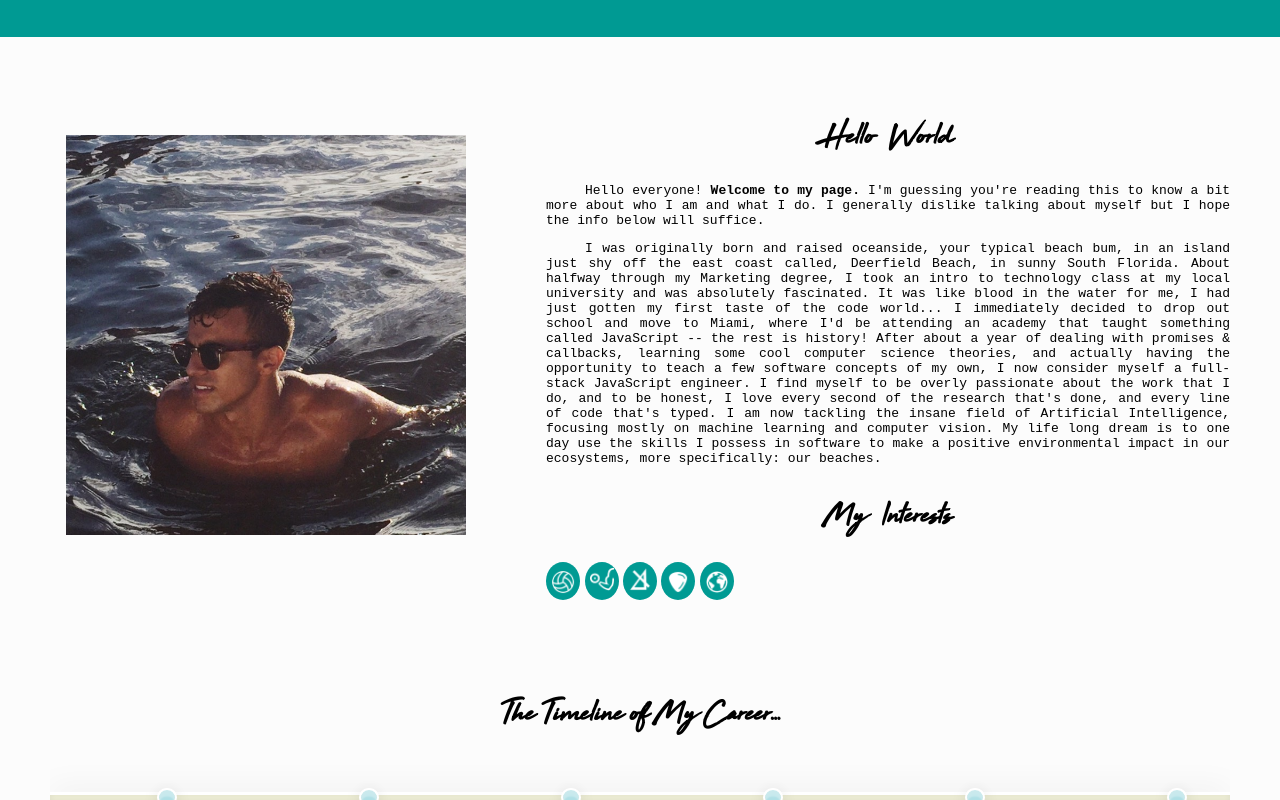
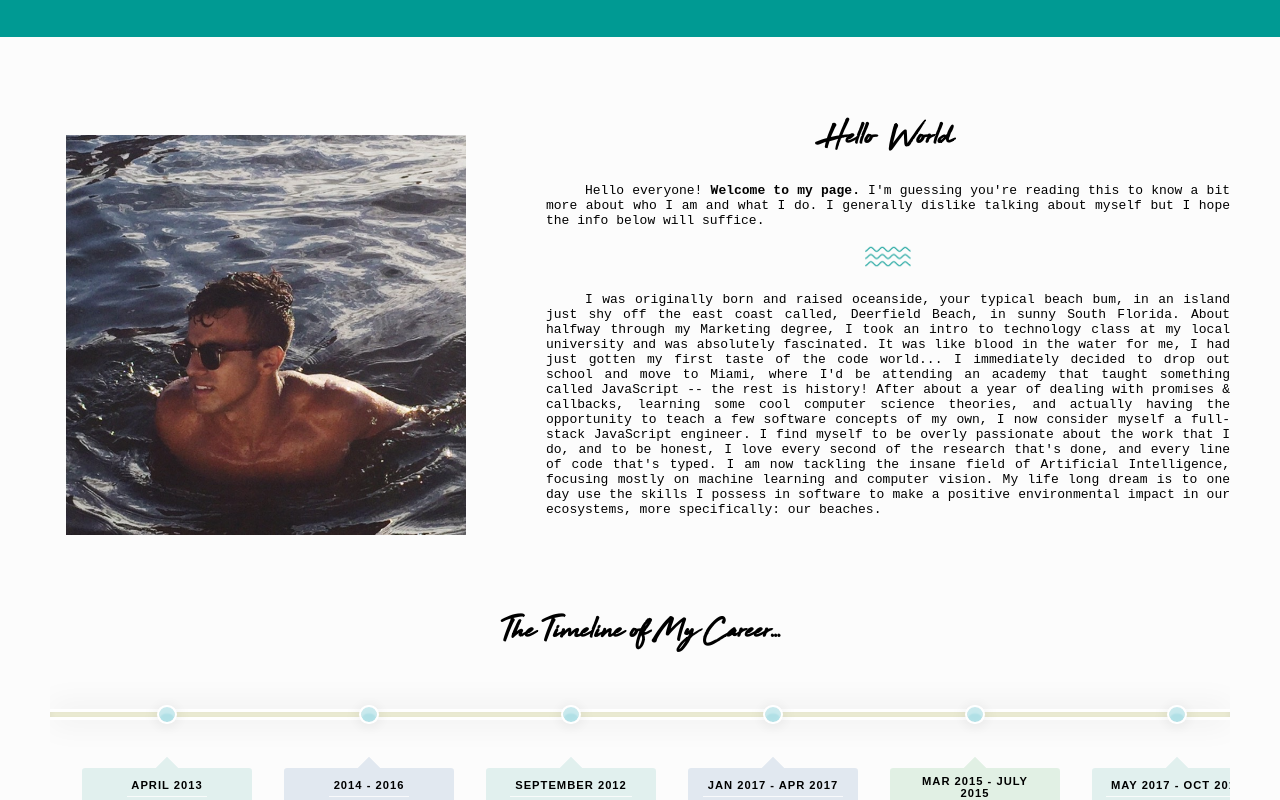
Before and after one commit to kehv1n/Fourth-Portfolio, a website: page about.html in a window 1280 px wide. Shown: the part 603-1403 px from the top of the page. Drawn offline with nearby package versions, Linux system fonts and the light colour scheme; a web font is replaced by a local one.

```diff
--- a/about.html
+++ b/about.html
@@ -49,6 +49,7 @@
             a bit more about who I am and what I do. I generally dislike talking about myself but I
              hope the info below will suffice.
             </p>
+            <span id = "waves"><img src="./assets/pics/icons/wave-seperator.png" alt="seperator"/><span>
 
           <p>I was originally born and raised oceanside, your typical beach bum,
             in an island just shy off the east coast called, Deerfield Beach, in sunny South Florida.
@@ -65,16 +66,9 @@
                 is to one day use the skills I possess in software to make a positive environmental impact in
                 our ecosystems, more specifically: our beaches.
             </p>
-            <div class = "interests">
-              <h1>My Interests</h1>
-              <span><img id = "volley" src="./assets/pics/icons/volley.png" alt="volleyball"></span>
-              <span><img id = "weights" src="./assets/pics/icons/weights.png" alt="weights"></span>
-              <span><img id = "math" src="./assets/pics/icons/math.png" alt="mathematics"></span>
-              <span><img id = "guitar" src="./assets/pics/icons/guitar.png" alt="guitar"></span>
-              <span><img id = "earth" src="./assets/pics/icons/earth.png" alt="earth"></span>
-            </div>
+          </div>
         </div>
-      </div>
+
     <h1 id = "timelineTitle"> The Timeline of My Career...</h1>
 
         <div class='container'>   <!-- Start of Timeline -->
@@ -183,11 +177,11 @@
      </footer>
 
 
-     <!-- <script type ="text/javascript" src="quote.json"></script> -->
-     <script type = "text/javascript" src= "./assets/js/about.js"></script>
 
      <script src="https://code.jquery.com/jquery-3.2.1.min.js" integrity="sha256-hwg4gsxgFZhOsEEamdOYGBf13FyQuiTwlAQgxVSNgt4="crossorigin="anonymous"></script>
      <script src="https://ajax.googleapis.com/ajax/libs/jquery/3.2.1/jquery.min.js"></script>
+     <script type ="json/javascript" src="quote.json"></script>
+     <script type = "text/javascript" src= "./assets/js/about.js"></script>
 
     <!-- <script src = "https://cdnjs.cloudflare.com/ajax/libs/d3/3.5.17/d3.min.js" charset="utf-8"></script> -->
 
--- a/assets/css/about.css
+++ b/assets/css/about.css
@@ -335,23 +335,6 @@
     margin-top: 1em;
   }
 
-  .interests img {
-    max-width: 1.5em;
-    position: relative;
-    transition: 0.5s;
-  }
-
-  .interests span {
-    display: inline-block;
-    padding: 5px;
-    background-color: #009a93;
-    border-radius: 100%;
-    transition: 0.5s;
-  }
-
-  .interests span:hover {
-    background-color: #006965;
-  }
 
 
 
@@ -366,7 +349,7 @@
       justify-content: center;
       align-items: center;
       text-align: center;
-      background-color: #009a93;
+      background-color: #009a93
   }
 
   .footerContent h1 {
@@ -394,3 +377,8 @@
   color: darkslategrey;
   margin-top: 2em;
 }
+
+#waves  > img {
+  max-width: 50px;
+  margin-bottom: 1em;
+}
--- a/assets/js/about.js
+++ /dev/null
@@ -1 +0,0 @@
-console.log("FUCK");
```
Also changed, not shown: assets/pics/icons/wave-seperator.png (added).
